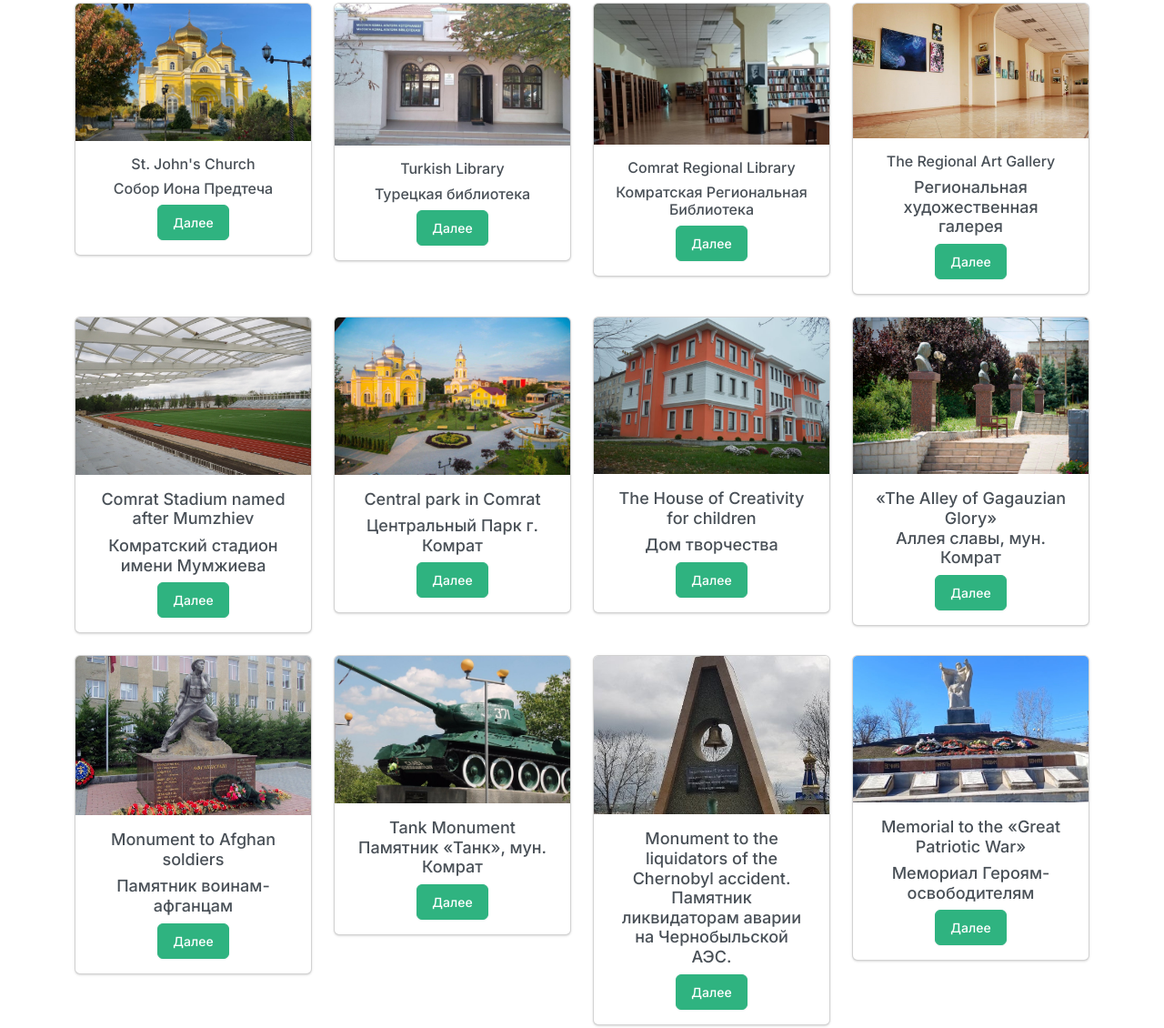
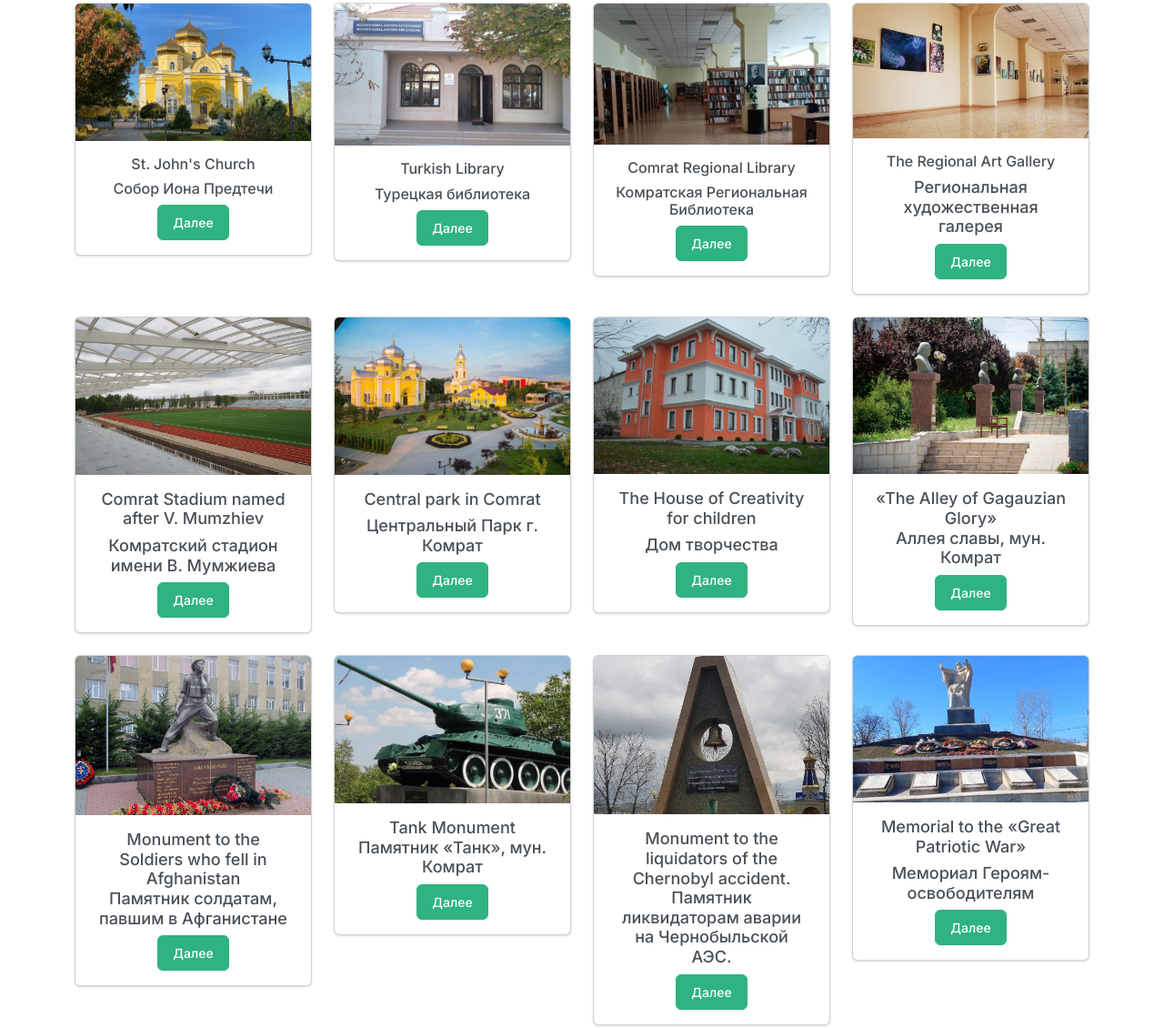
Before and after one commit to englishfor99/Comrat-Sightseeing-Tour, a plain HTML site: page index.html in a window 1280 px wide. Shown: the part 1083-2213 px from the top of the page at 91% size. Drawn offline with nearby package versions, Linux system fonts and the light colour scheme.

Commit message:
Add files via upload

```diff
--- a/index.html
+++ b/index.html
@@ -116,7 +116,7 @@
           <div class="card-body">
 
             <h6 class="card-title">St. John's Church</h6>
-            <h6 class="card-title">Собор Иона Предтеча</h6>
+            <h6 class="card-title">Собор Иона Предтечи</h6>
             <a class="btn btn-success" href="pages/1.html" role="button">Далее</a>
           </div>
         </div>
@@ -160,8 +160,8 @@
           <div class="card text-center" data-aos="fade-up">
             <img src="images/img7.jpg" class="card-img-top" alt="Img7">
             <div class="card-body">
-              <h5 class="card-title">Comrat Stadium named after Mumzhiev</h5>
-              <h5 class="card-title">Комратский стадион имени Мумжиева</h5>
+              <h5 class="card-title">Comrat Stadium named after V. Mumzhiev</h5>
+              <h5 class="card-title">Комратский стадион имени В. Мумжиева</h5>
 
               <a class="btn btn-success" href="pages/7.html" role="button">Далее</a>
             </div>
@@ -204,8 +204,8 @@
           <div class="card text-center" data-aos="fade-up">
             <img src="images/img6.jpg" class="card-img-top" alt="Img6">
             <div class="card-body">
-              <h5 class="card-title">Monument to Afghan soldiers</h5>
-              <h5 class="card-title">Памятник воинам-афганцам </h5>
+              <h5 class="card-title">Monument to the Soldiers who fell in Afghanistan </br>
+              Памятник солдатам, павшим в Афганистане </h5>
               <a class="btn btn-success" href="pages/6.html" role="button">Далее</a>
             </div>
           </div>
```
